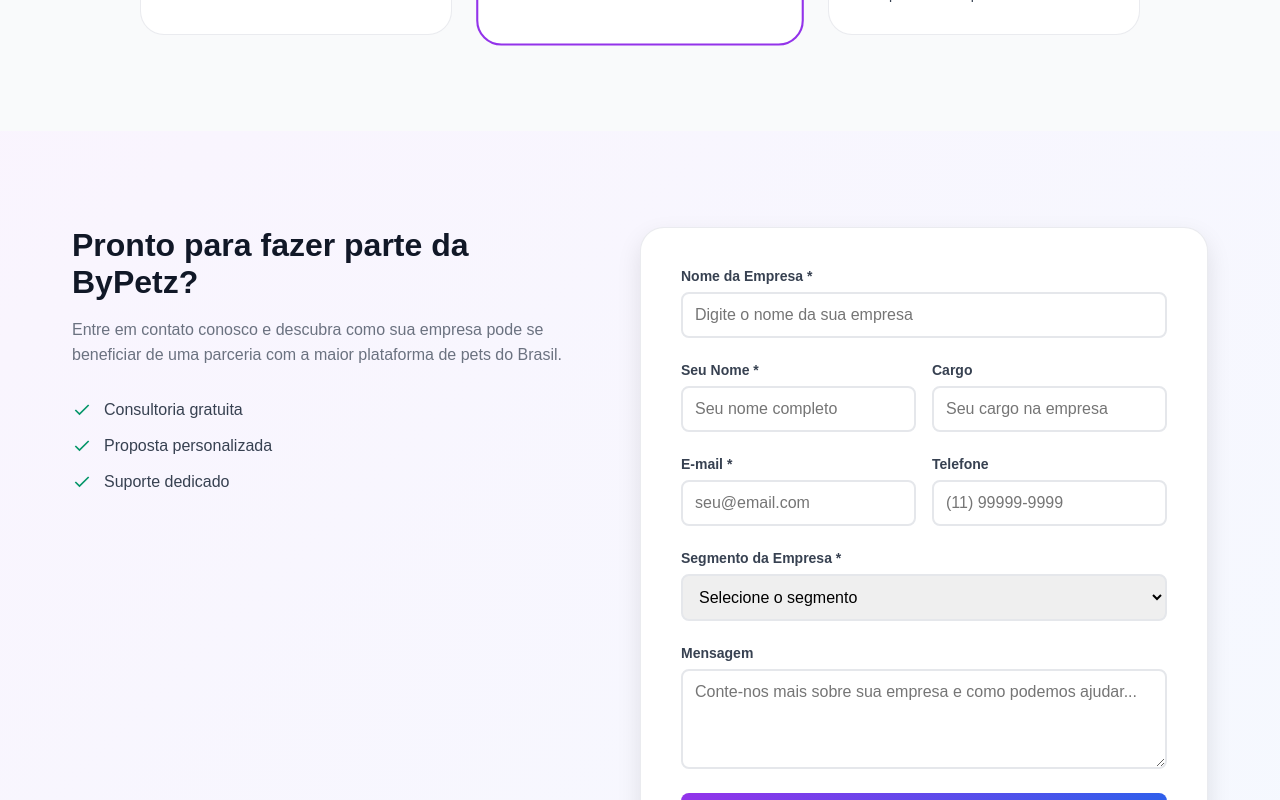
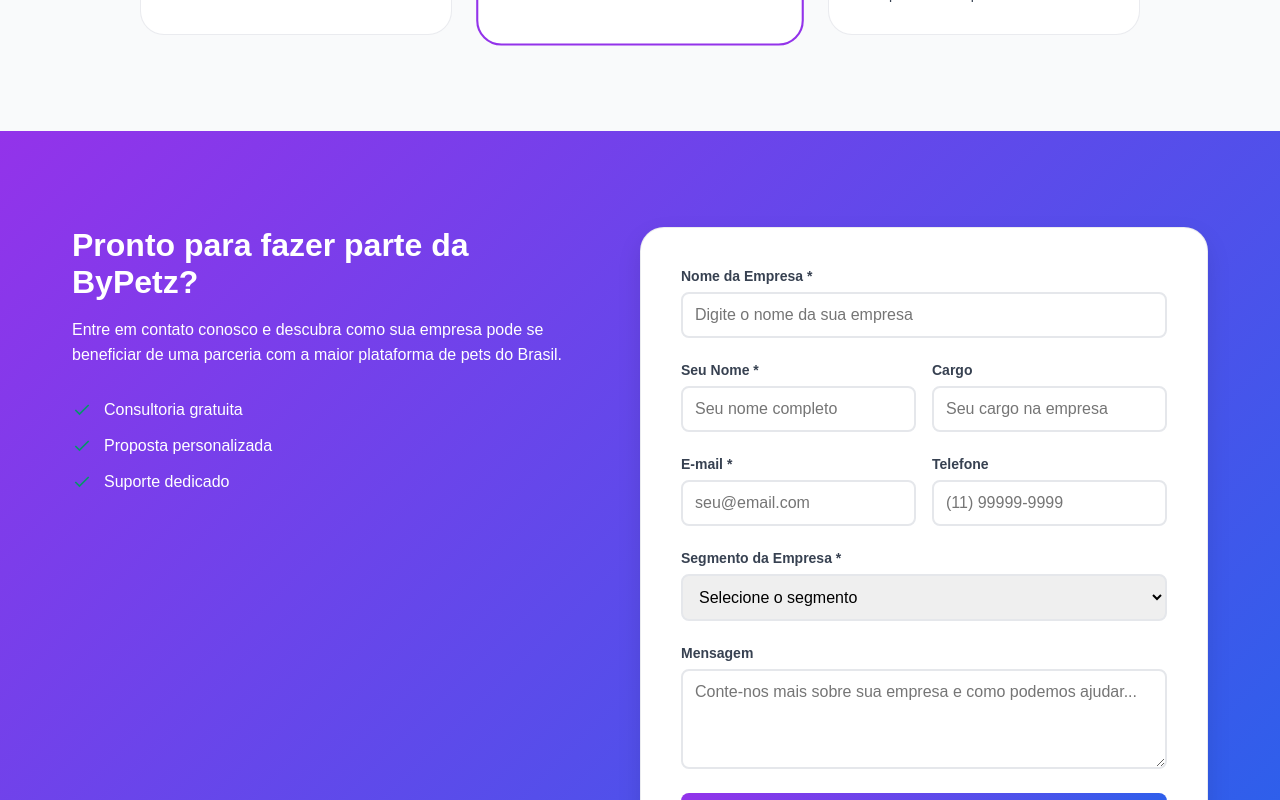
Before and after one commit to BrunooBuenoo/app-bypetz, a Vue app: page /apoiar in a window 1280 px wide. Shown: the part 3500-4300 px from the top of the page. Built offline with nearby package versions, Linux system fonts and the light colour scheme; no server answers; the database is empty.

Commit message:
Update ConvPatrocinadores

```diff
--- a/src/components/ConvitePatrocinadores.vue
+++ b/src/components/ConvitePatrocinadores.vue
@@ -1242,7 +1242,7 @@
 /* Contato Section */
 .contato-section {
   padding: 6rem 0;
-  background: linear-gradient(135deg, rgba(147, 51, 234, 0.05), rgba(59, 130, 246, 0.05));
+  background: linear-gradient(135deg, #9333ea 0%, #2563eb 100%);
 }
 
 .contato-content {
@@ -1255,12 +1255,12 @@
 .contato-title {
   font-size: 2rem;
   font-weight: 800;
-  color: #111827;
+  color: white;
   margin: 0 0 1rem 0;
 }
 
 .contato-description {
-  color: #6b7280;
+  color: white;
   line-height: 1.6;
   margin: 0 0 2rem 0;
 }
@@ -1275,7 +1275,7 @@
   display: flex;
   align-items: center;
   gap: 0.75rem;
-  color: #374151;
+  color: white;
   font-weight: 500;
 }
 
```
